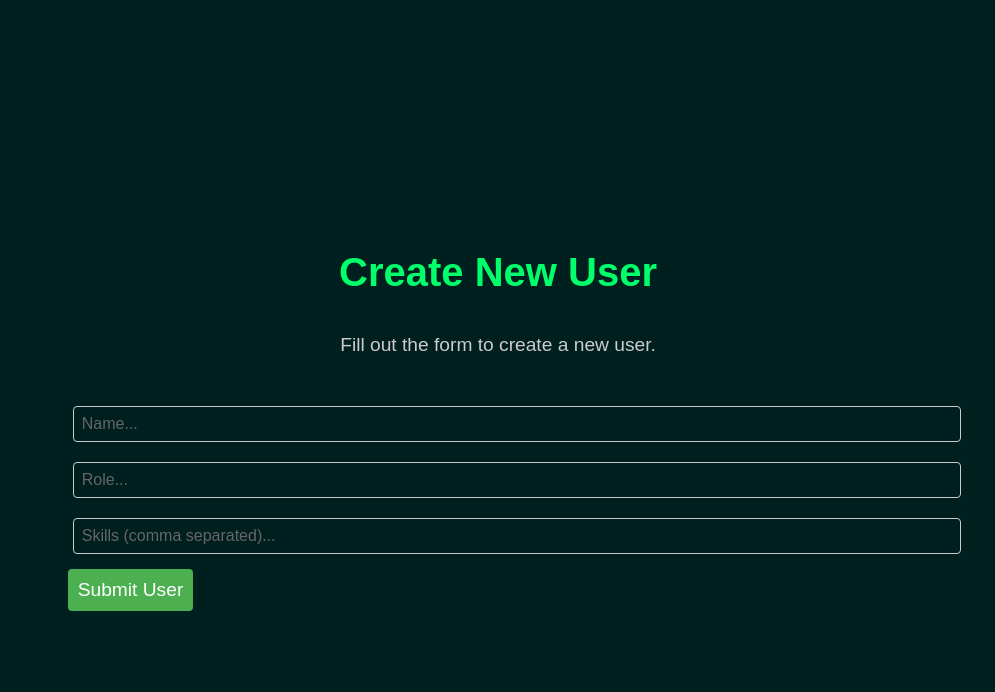
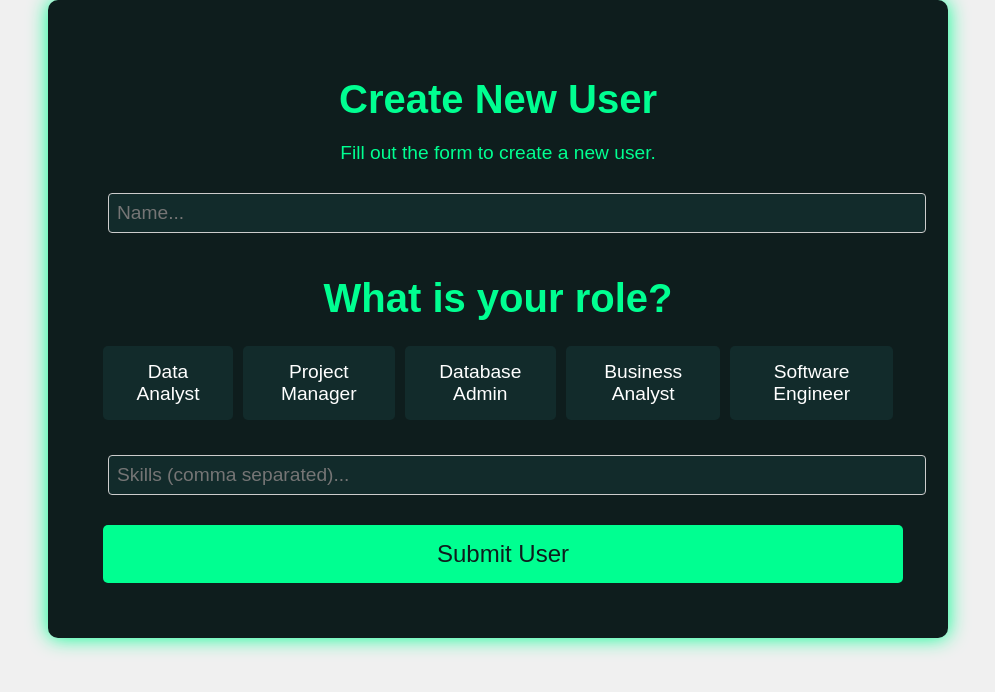
Before and after one commit to SGreen24/HackUMBC, a React (Vite) app in the folder hackumbc/: page /questionnaire in a window 1280 px wide. Shown: the top 692 px of the page, without its empty margins (142-1137 px from the left). Built offline with nearby package versions, Linux system fonts and the light colour scheme.

Commit message:
Added more to Questionnaire

```diff
--- a/hackumbc/src/components/Questionnaire/Questionnaire.css
+++ b/hackumbc/src/components/Questionnaire/Questionnaire.css
@@ -1,100 +1,120 @@
-/* components/Questionnaire/Questionnaire.css */
+/* General container */
 .questionnaire-container {
-    display: flex;
-    flex-direction: column;
-    justify-content: center;
-    align-items: center;
-    padding: 20px;
-    background-color: #001f1f;
-    color: #00ff6a;
-    height: 100vh;
+  padding: 50px;
+  max-width: 800px;
+  margin: 0 auto;
+  color: #00ff91;
+  background-color: #0e1d1d;
+  border-radius: 10px;
+  box-shadow: 0 0 20px #00ff91;
+  transition: all 0.3s ease;
 }
 
-  h1 {
+h1, h2 {
   font-size: 2.5rem;
+  text-align: center;
   margin-bottom: 20px;
 }
 
 p {
+  text-align: center;
   font-size: 1.2rem;
-    color: #cccccc;
-    margin-bottom: 40px;
 }
 
-  input, textarea {
+/* Input styles */
+input {
   width: 100%;
-    padding: 10px;
-    font-size: 1rem;
-    background-color: #001f1f;
-    border: 2px solid #00ff6a;
-    border-radius: 8px;
-    color: #00ff6a;
-    margin-bottom: 15px;
+  padding: 15px;
+  margin: 10px 0;
+  border: none;
+  border-radius: 5px;
+  background-color: #122b2b;
+  color: white;
+  font-size: 1.2rem;
 }
 
-  input::placeholder, textarea::placeholder {
-    color: #666666;
+textarea {
+  width: 100%;
+  padding: 15px;
+  margin: 10px 0;
+  border: none;
+  border-radius: 5px;
+  background-color: #122b2b;
+  color: white;
+  font-size: 1.2rem;
 }
 
-  button {
+/* Role selection buttons */
+.role-buttons {
+  display: flex;
+  justify-content: space-around;
+  margin: 20px 0;
+}
+
+.role-btn {
   padding: 15px 30px;
+  background-color: #122b2b;
+  border: none;
+  border-radius: 5px;
+  color: white;
   font-size: 1.2rem;
-    color: #00ff6a;
-    background-color: transparent;
-    border: 2px solid #00ff6a;
-    border-radius: 8px;
   cursor: pointer;
   transition: all 0.3s ease;
 }
 
-  button:hover {
-    background-color: #00ff6a;
-    color: #000;
+.role-btn:hover {
+  background-color: #00ff91;
+  color: #0e1d1d;
+  box-shadow: 0 0 10px #00ff91;
 }
 
-  /* Confirmation message animation */
-  .confirmation-message {
-    margin-top: 20px;
-    padding: 20px;
-    background-color: #002b2b;
-    border-radius: 8px;
-    color: #00ff6a;
-    animation: fadeInOut 3s ease;
+.selected {
+  background-color: #00ff91;
+  color: #0e1d1d;
+  box-shadow: 0 0 10px #00ff91;
 }
 
-  @keyframes fadeInOut {
-    0% {
-      opacity: 0;
-      transform: scale(0.8);
-    }
-    10% {
-      opacity: 1;
-      transform: scale(1);
-    }
-    90% {
-      opacity: 1;
-      transform: scale(1);
-    }
-    100% {
-      opacity: 0;
-      transform: scale(0.8);
-    }
+/* Submit button */
+.submit-btn {
+  width: 100%;
+  padding: 15px;
+  background-color: #00ff91;
+  border: none;
+  border-radius: 5px;
+  color: #0e1d1d;
+  font-size: 1.5rem;
+  cursor: pointer;
+  margin-top: 20px;
+  transition: box-shadow 0.3s ease;
 }
 
-  /* Fade-in animation for project and team questions */
-  .fade-in {
-    margin-top: 30px;
-    opacity: 0;
-    animation: fadeIn 1.5s forwards;
+.submit-btn:hover {
+  box-shadow: 0 0 20px #00ff91;
 }
 
-  @keyframes fadeIn {
-    0% {
+/* Confirmation message */
+.confirmation-message {
+  text-align: center;
+  font-size: 1.8rem;
+  color: #00ff91;
+  margin-top: 20px;
+  animation: fade-in 2s ease-in-out forwards;
+}
+
+/* Fade-in animation */
+@keyframes fade-in {
+  from {
     opacity: 0;
-      transform: translateY(20px);
+    transform: translateY(-20px);
   }
-    100% {
+  to {
     opacity: 1;
     transform: translateY(0);
   }
 }
+
+/* Fade-in class for smooth appearance */
+.fade-in {
+  animation: fade-in 1s ease-in-out forwards;
+  margin-top: 20px;
+}
--- a/hackumbc/src/components/Questionnaire/Questionnaire.jsx
+++ b/hackumbc/src/components/Questionnaire/Questionnaire.jsx
@@ -21,6 +21,9 @@ const Questionnaire = () => {
 
   const navigate = useNavigate(); // Create navigate object for redirection
 
+  // List of roles with buttons
+  const roles = ['Data Analyst', 'Project Manager', 'Database Admin', 'Business Analyst', 'Software Engineer'];
+
   // Create a new user entry in Firestore
   const onSubmitUser = async () => {
     try {
@@ -38,6 +41,11 @@ const Questionnaire = () => {
     } catch (err) {
       console.error(err);
     }
+  };
+
+  // Function to handle role selection
+  const selectRole = (role) => {
+    setNewRole(role);
   };
 
   // Submits the project questionnaire
@@ -71,10 +79,20 @@ const Questionnaire = () => {
           placeholder="Name..."
           onChange={(e) => setNewName(e.target.value)} // Set the new user's name
         />
-        <input
-          placeholder="Role..."
-          onChange={(e) => setNewRole(e.target.value)} // Set the new user's role
-        />
+
+        <h2>What is your role?</h2>
+        <div className="role-buttons">
+          {roles.map((role) => (
+            <button
+              key={role}
+              className={`role-btn ${newRole === role ? 'selected' : ''}`}
+              onClick={() => selectRole(role)}
+            >
+              {role}
+            </button>
+          ))}
+        </div>
+
         <input
           placeholder="Skills (comma separated)..."
           onChange={(e) => setNewSkills(e.target.value)} // Set the new user's skills
```
Lines whose indentation alone changed are shown as unchanged.
